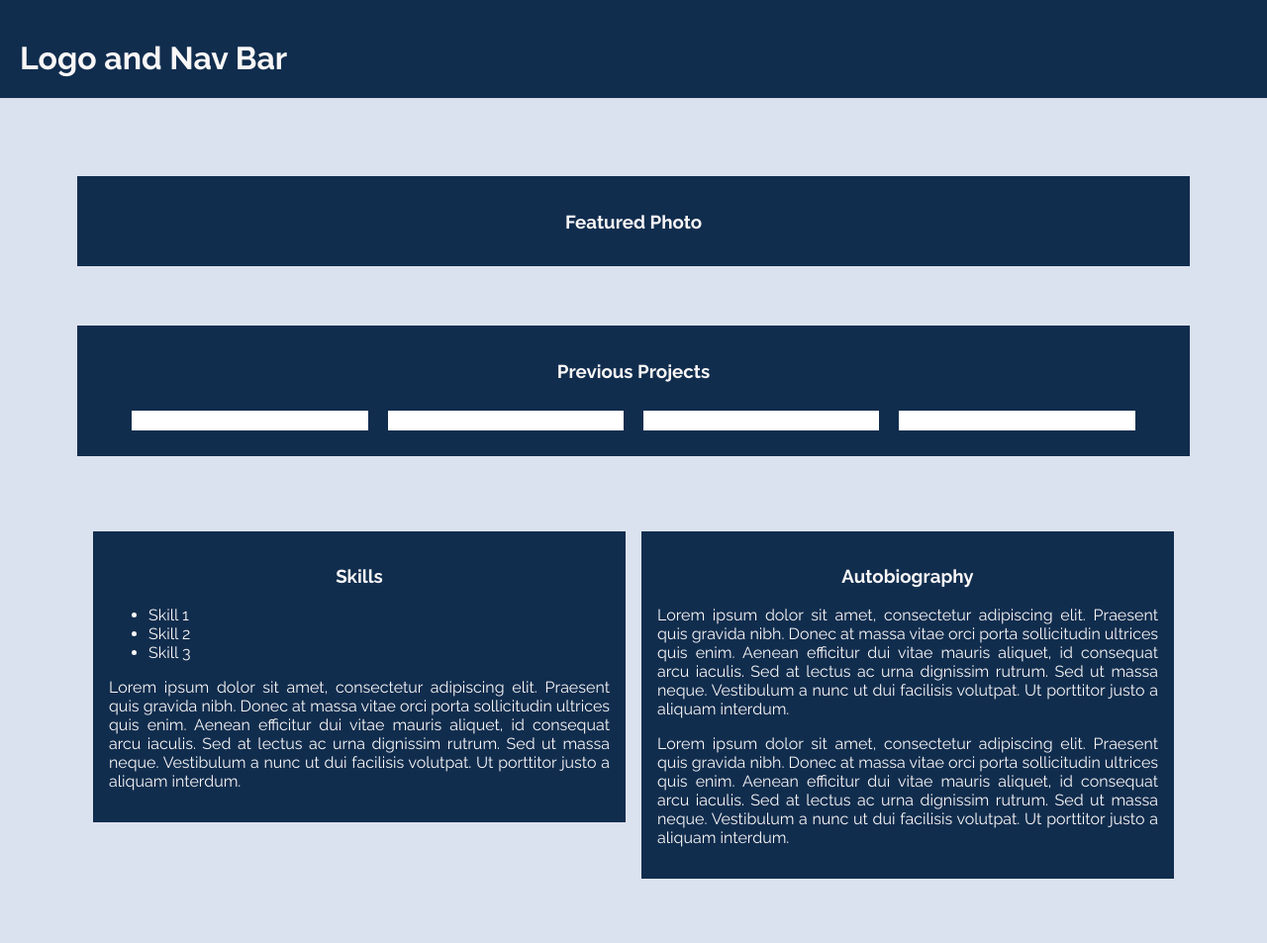
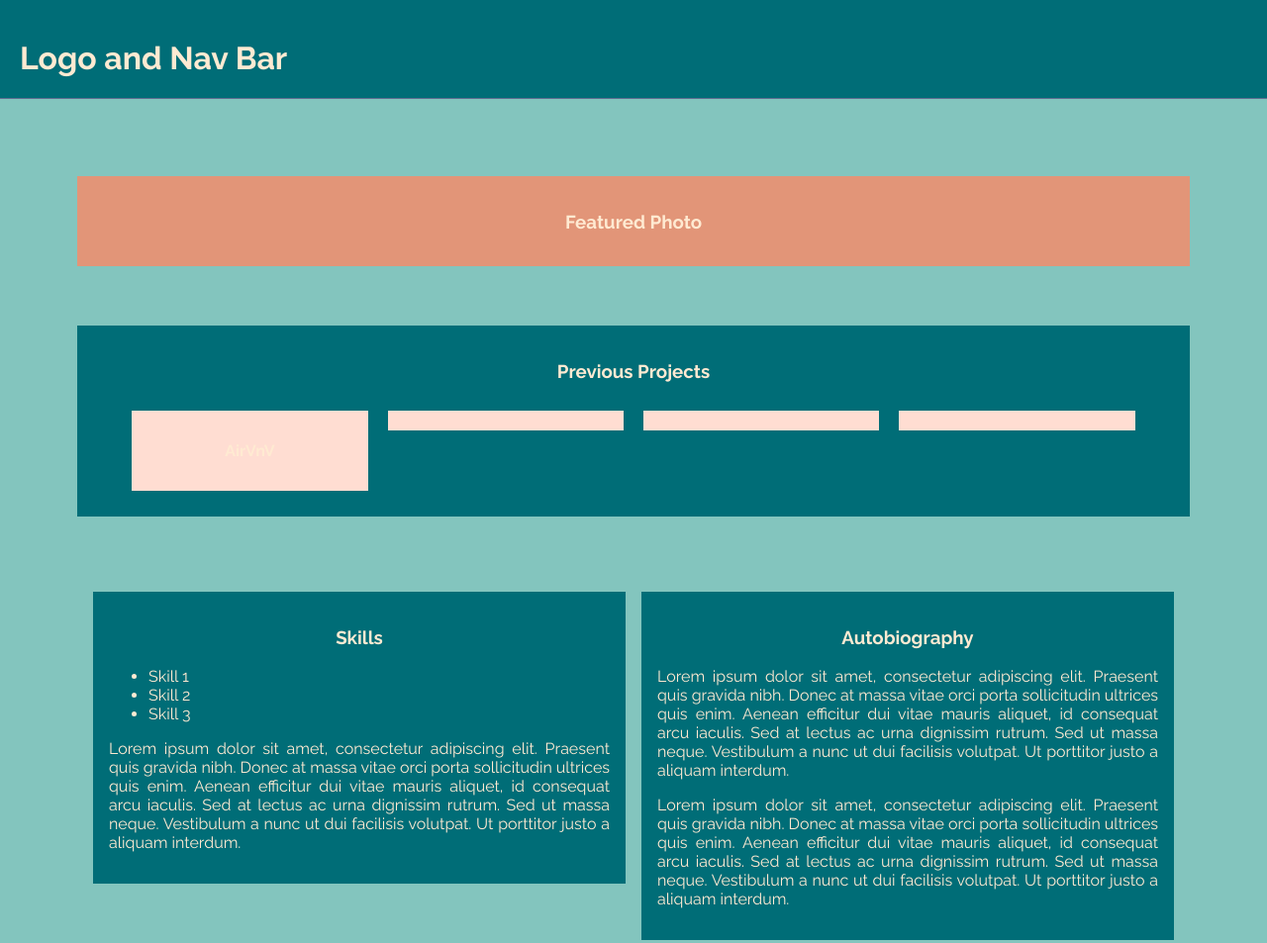
Before and after one commit to jabarro/jabarro.github.io, a plain HTML site: page index.html in a window 1280 px wide. Shown: the top 953 px of the page at 99% size. Drawn offline with Linux system fonts and the light colour scheme.

Commit message:
feat: added featured photo and changed color scheme

```diff
--- a/index.html
+++ b/index.html
@@ -29,7 +29,9 @@
 
 			<div class="body-item" id="previous-projects">
 				<h3 id="previous-title">Previous Projects</h3>
-				<div class="project-item"></div>
+				<div class="project-item">
+					<h4>AirVnV</h4>
+				</div>
 				<div class="project-item"></div>
 				<div class="project-item"></div>
 				<div class="project-item"></div>
--- a/main.css
+++ b/main.css
@@ -15,14 +15,14 @@
 
 body {
 	font-family: "Raleway", sans-serif;
-	background: #DBE2EF;
+	background: #83C5BE;
 	margin: 0;
-	color: #F9F7F7;
+	color: #FFEAD2;
 }
 
 #head-container {
-	background: #112D4E;
-	border-bottom: 1px solid #d0d6e2;
+	background: #006D77;
+	border-bottom: 1px solid #606d91;
 	margin: auto;
 	padding: 0px 20px;
 }
@@ -40,14 +40,14 @@ body {
 }
 
 #featured {
-	background: #112D4E;
+	background: #E29578;
 	justify-content: center;
 	align-content: center;
 	text-align: center;
 }
 
 #previous-projects {
-	background: #112D4E;
+	background: #006D77;
 	justify-content: center;
 	align-content: center;
 	text-align: center;
@@ -59,7 +59,7 @@ body {
 }
 
 .project-item {
-	background: #FFF;
+	background: #FFDDD2;
 	padding: 10px;
 	margin: 10px;
 	width: 20%;
@@ -73,7 +73,7 @@ body {
 }
 
 .skills-item {
-	background: #112D4E;
+	background: #006D77;
 	width: 100%;
 	height: 100%;
 	margin: 0;
@@ -86,7 +86,7 @@ body {
 }
 
 #footer-container {
-	background: #112D4E;
+	background: #006D77;
 	padding: 20px;
 }
 
```
Also changed, not shown: content/featured.jpg (added).
